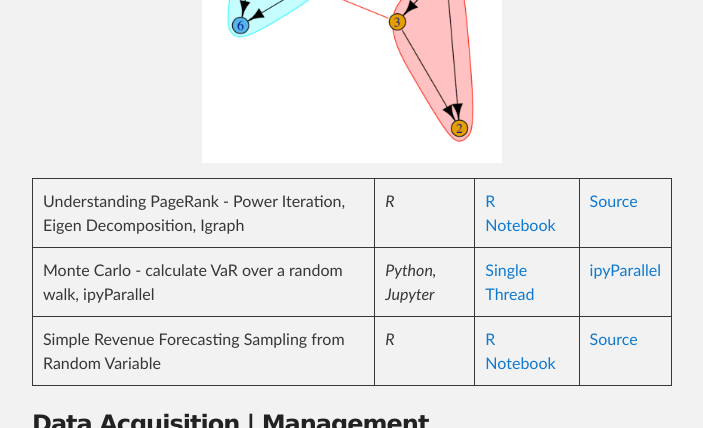
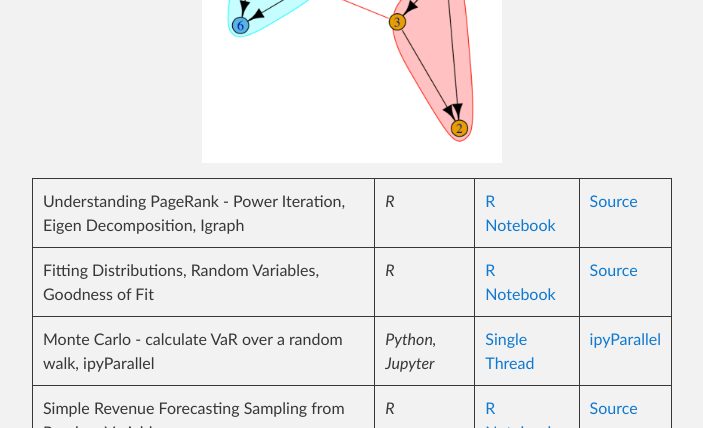
Before and after one commit to wwells/wwells.github.io, a Jekyll site: the page built from index.md, in a window 1280 px wide and 900 px high, scrolled down 2760 px, cut to the strip 0-428 px from the top of the window. Shown: the whole strip, without its empty margins (288-991 px from the left). Built offline with Jekyll 4.4.1, drawn with Linux system fonts in a browser that asks for light colours; our own code applies the rules of GitHub Pages for plain Markdown files.

Commit message:
feat(site): update random var

```diff
--- a/index.md
+++ b/index.md
@@ -41,6 +41,7 @@ Most Important Data Science Skills:  WebScraping, N-Gram, Supervised and Unsuper
 <p style="text-align:center;"><img src="/assets/images/PageRank.png" width="300"></p>
 
 Understanding PageRank - Power Iteration, Eigen Decomposition, Igraph | _R_ | [R Notebook](https://wwells.github.io/CUNY_DATA_605/Week10/WWells_Assign10.html) | [Source](https://github.com/wwells/CUNY_DATA_605/blob/master/Week10/WWells_Assign10.Rmd)
+Fitting Distributions, Random Variables, Goodness of Fit | _R_ | [R Notebook](https://wwells.github.io/CUNY_DATA_604/Section8/HW8a.html) | [Source](https://github.com/wwells/CUNY_DATA_604/blob/master/Section8/HW8a.Rmd)
 Monte Carlo -  calculate VaR over a random walk, ipyParallel | _Python, Jupyter_ | [Single Thread](https://github.com/wwells/CUNY_DATA_602/blob/master/L11/ww_HW11.ipynb) | [ipyParallel](https://github.com/wwells/CUNY_DATA_602/blob/master/L12/ww_HW12.ipynb)
 Simple Revenue Forecasting Sampling from Random Variable  | _R_ | [R Notebook](https://wwells.github.io/CUNY_DATA_604/Section3/Discussion3.html) | [Source](https://github.com/wwells/CUNY_DATA_604/blob/master/Section3/Discussion3.Rmd)
 
```
Also changed, not shown: 2 other files.
